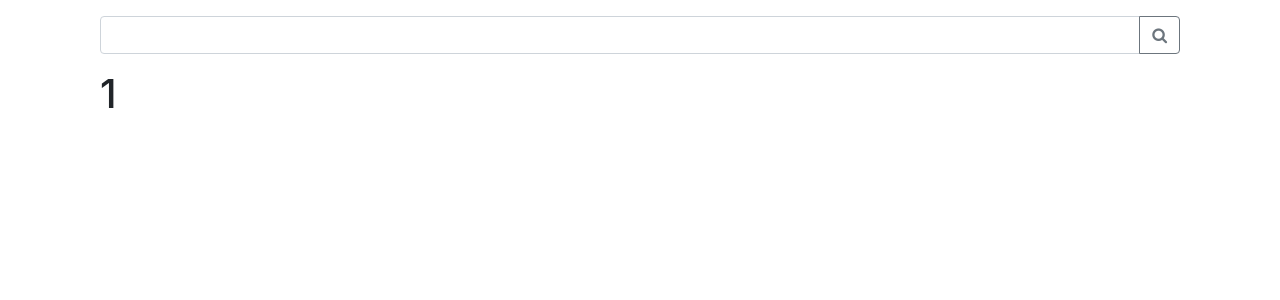
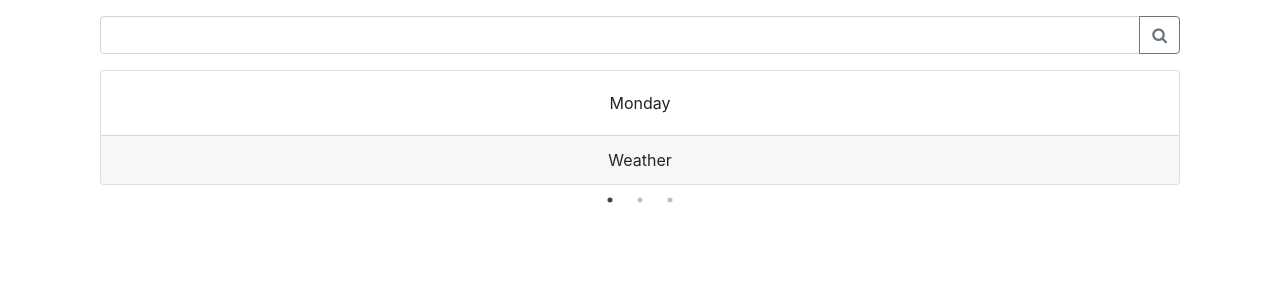
Before and after one commit to daviddai/Weather-React-Redux, a React app: page / in a window 1280 px wide. Shown: the top 300 px of the page. Built offline with nearby package versions, Linux system fonts and the light colour scheme.

Commit message:
Refactored carousel and added slide component

```diff
--- a/src/components/Carousel.jsx
+++ b/src/components/Carousel.jsx
@@ -1,5 +1,10 @@
 import React from "react";
 import Slider from "react-slick";
+
+import Slide from "./Slide";
+
+import "slick-carousel/slick/slick-theme.css";
+import "slick-carousel/slick/slick.css";
 
 
 class Carousel extends React.Component {
@@ -10,15 +15,20 @@ class Carousel extends React.Component {
 
     render() {
         const settings = {
+            dots: true,
+            infinite: true,
+            speed: 500,
+            slidesToShow: 1,
+            slidesToScroll: 1,
             arrows: false
         };
 
         return (
             <div className="col-12">
                 <Slider {...settings}>
-                    <div>
-                        <h1>1</h1>
-                    </div>
+                    <Slide/>
+                    <Slide/>
+                    <Slide/>
                 </Slider>
             </div>
         );
--- /dev/null
+++ b/src/components/Slide.jsx
@@ -0,0 +1,24 @@
+import React from "react";
+
+class Slide extends React.Component {
+
+    render() {
+        return (
+            <div className="card">
+                <div className="card-body">
+                    <div className="text-center">
+                        Monday
+                    </div>
+                </div>
+                <div className="card-footer">
+                    <div className="text-center">
+                        Weather
+                    </div>
+                </div>
+            </div>
+        );
+    }
+
+}
+
+export default Slide;
```
